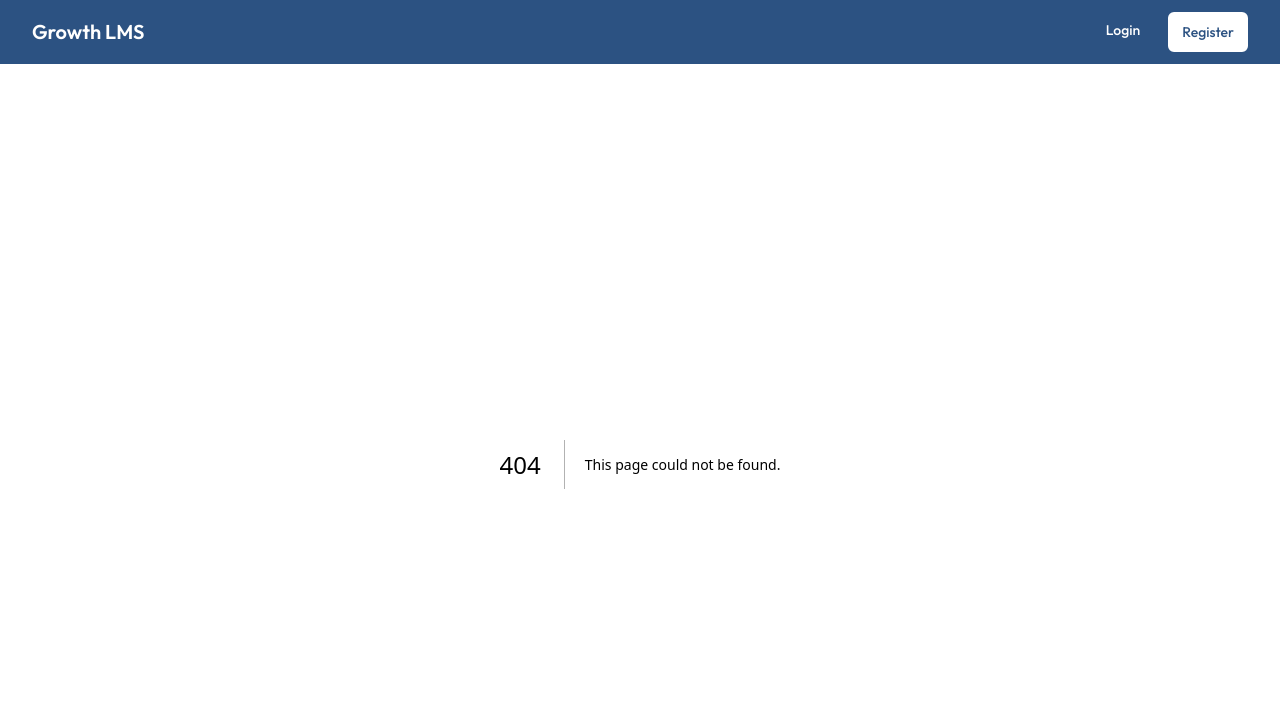
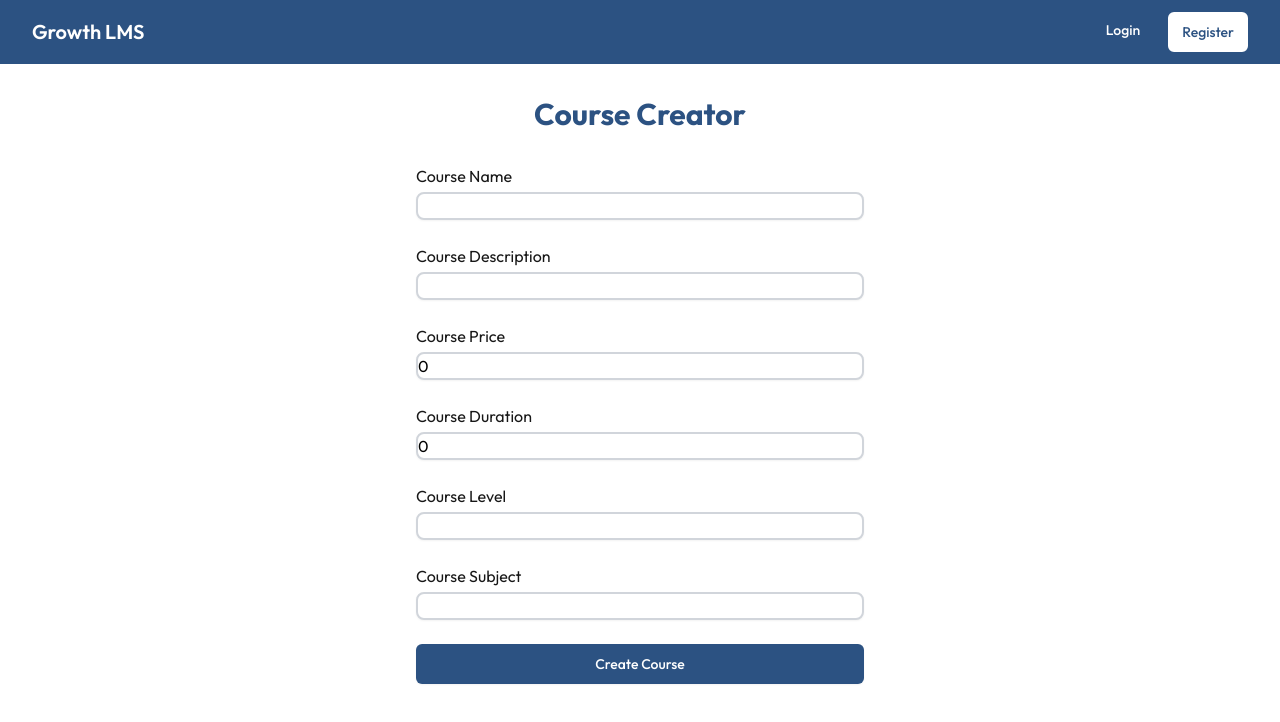
Before and after one commit to developerabz/growth-lms-full, a Next.js app in the folder frontend/: page /coursecreator in a window 1280 px wide. Before the commit this address had no page. Shown: the top 722 px of the page. Built offline with nearby package versions, Linux system fonts and the light colour scheme.

Commit message:
add frontend of the course creation page and a button, later reserved only for admins

```diff
--- /dev/null
+++ b/frontend/src/app/coursecreator/page.tsx
@@ -0,0 +1,61 @@
+"use client"
+
+
+import { useState } from "react";
+
+export default function CourseCreator() {
+
+    const [courseName, setCourseName] = useState('');
+    const [courseDescription, setCourseDescription] = useState('');
+    const [coursePrice, setCoursePrice] = useState(0);
+    const [courseDuration, setCourseDuration] = useState(0);
+    const [courseLevel, setCourseLevel] = useState('');
+    const [courseSubject, setCourseSubject] = useState('');
+
+    const handleSubmit = (e: React.FormEvent<HTMLFormElement>) => {
+        e.preventDefault();
+        console.log(courseName, courseDescription, coursePrice, courseDuration, courseLevel, courseSubject);
+    }
+
+    return (
+        <div className="min-h-screen bg-background dark:bg-gray-900 py-8">
+            <div className="max-w-7xl mx-auto px-4 sm:px-6 lg:px-8">
+                <h1 className="text-3xl font-bold text-primary-light dark:text-white text-center">Course Creator</h1>
+                <form onSubmit={handleSubmit} className="mt-8 space-y-6 max-w-md mx-auto">
+                    <div>
+                        <label htmlFor="courseName">Course Name</label>
+                        <input className="mt-1 block w-full rounded text-black dark:text-white border-2 border-gray-300 dark:border-gray-700 shadow-sm focus:border-primary-light focus:ring-primary-light bg-white dark:bg-gray-800"
+               type="text" value={courseName} onChange={(e) => setCourseName(e.target.value)} />
+                    </div>
+                    <div>
+                        <label htmlFor="courseDescription">Course Description</label>
+                        <input className="mt-1 block w-full rounded text-black dark:text-white border-2 border-gray-300 dark:border-gray-700 shadow-sm focus:border-primary-light focus:ring-primary-light bg-white dark:bg-gray-800"
+               type="text" value={courseDescription} onChange={(e) => setCourseDescription(e.target.value)} />
+                    </div>
+                    <div>
+                        <label htmlFor="coursePrice">Course Price</label>
+                        <input className="mt-1 block w-full rounded text-black dark:text-white border-2 border-gray-300 dark:border-gray-700 shadow-sm focus:border-primary-light focus:ring-primary-light bg-white dark:bg-gray-800"
+               type="number" value={coursePrice} onChange={(e) => setCoursePrice(e.target.value)} />
+                    </div>
+                    <div>
+                        <label htmlFor="courseDuration">Course Duration</label>
+                        <input className="mt-1 block w-full rounded text-black dark:text-white border-2 border-gray-300 dark:border-gray-700 shadow-sm focus:border-primary-light focus:ring-primary-light bg-white dark:bg-gray-800"
+               type="number" value={courseDuration} onChange={(e) => setCourseDuration(e.target.value)} />
+                    </div>
+                    <div>
+                        <label htmlFor="courseLevel">Course Level</label>
+                        <input className="mt-1 block w-full rounded text-black dark:text-white border-2 border-gray-300 dark:border-gray-700 shadow-sm focus:border-primary-light focus:ring-primary-light bg-white dark:bg-gray-800"
+               type="text" value={courseLevel} onChange={(e) => setCourseLevel(e.target.value)} />
+                    </div>
+                    <div>
+                        <label htmlFor="courseSubject">Course Subject</label>
+                        <input className="mt-1 block w-full rounded text-black dark:text-white border-2 border-gray-300 dark:border-gray-700 shadow-sm focus:border-primary-light focus:ring-primary-light bg-white dark:bg-gray-800"
+               type="text" value={courseSubject} onChange={(e) => setCourseSubject(e.target.value)} />
+                    </div>
+                    <button className="w-full flex justify-center py-2 px-4 border-2 border-transparent rounded-md shadow-sm text-sm font-medium text-white bg-primary-light hover:bg-white hover:text-primary-light hover:border-primary-light focus:outline-none focus:ring-2 focus:ring-offset-2 focus:ring-primary-light transition-colors"
+            type="submit">Create Course</button>
+                </form>
+            </div>
+        </div>
+    )
+}
--- a/frontend/src/app/dashboard/page.tsx
+++ b/frontend/src/app/dashboard/page.tsx
@@ -195,6 +195,7 @@ export default function Dashboard() {
     <div className="min-h-screen bg-background dark:bg-gray-900 py-8">
       <div className="max-w-7xl mx-auto px-4 sm:px-6 lg:px-8">
         {/* Welcome Section */}
+        <div className="flex justify-between items-center mb-8">
           <div className="mb-8">
             <h1 className="text-3xl font-bold text-primary-light dark:text-white">
               Welcome back, {user.name}!
@@ -202,6 +203,12 @@ export default function Dashboard() {
             <p className="text-gray-600 dark:text-gray-300 mt-2">
               Track your progress and stay updated with your courses
             </p>
+          </div>
+          <Link href="/coursecreator"
+
+            className="flex items-center gap-2 px-4 py-2 rounded-lg bg-primary-light text-white hover:bg-primary transition-colors"
+          >Create Course</Link>
+
         </div>
 
         {/* Edit Mode Toggle */}
```
Lines whose indentation alone changed are shown as unchanged.
